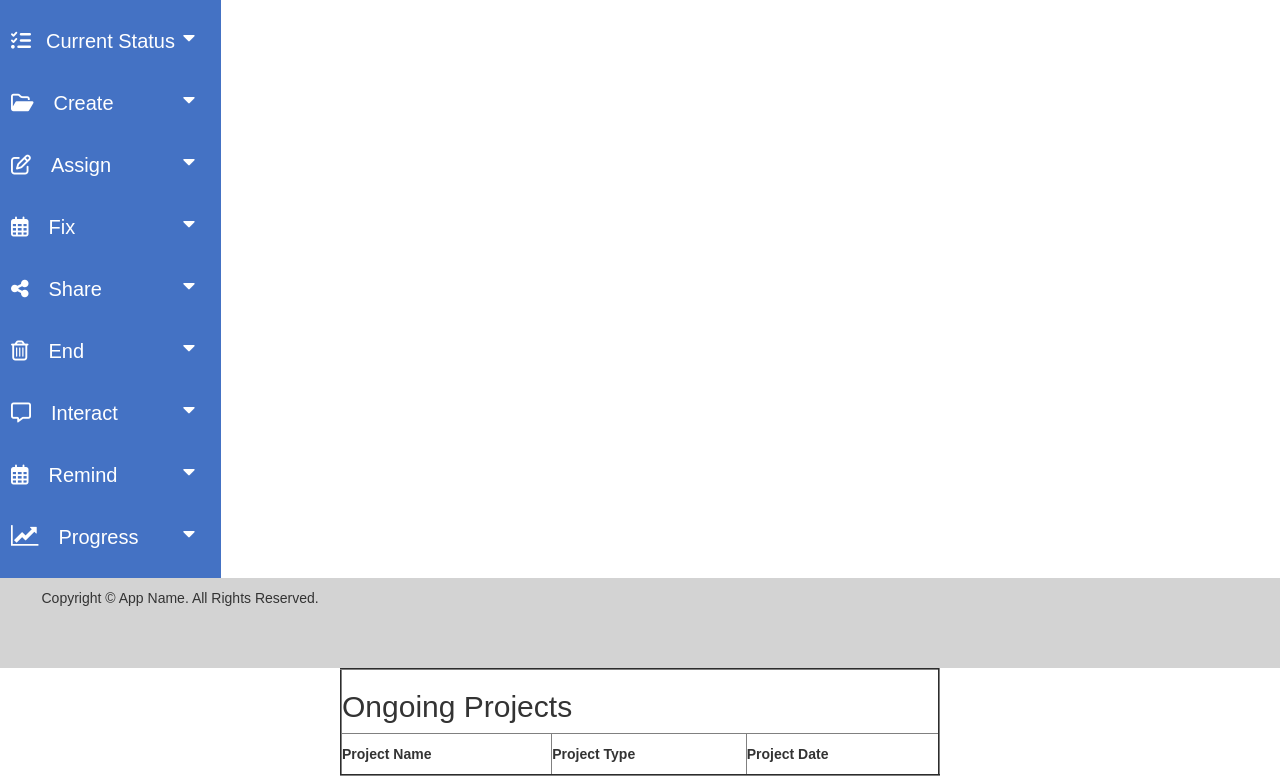
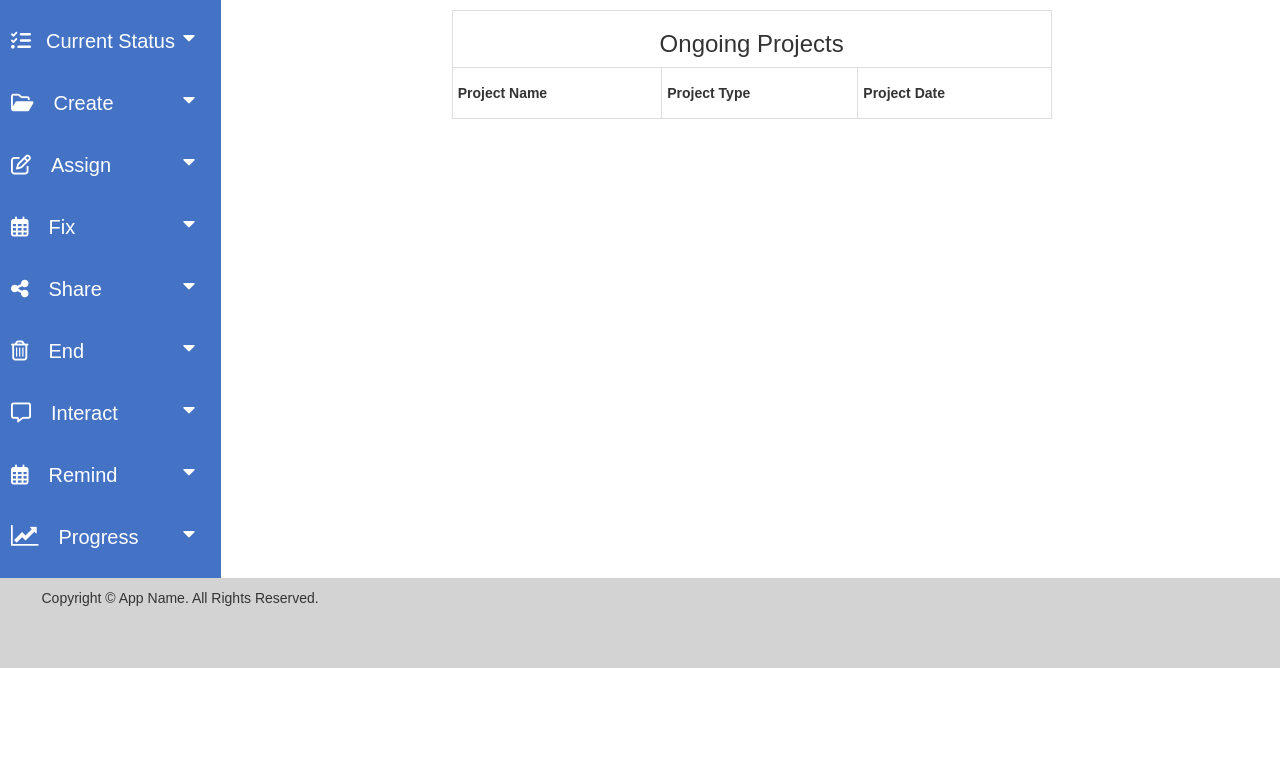
Before and after one commit to KLNarayana03/ResearchRealm, a PHP site: page /landingpage.php in a window 1280 px wide. Shown: the part 83-859 px from the top of the page. After the commit the page ends 751 px from the top, so only its background shows below. Run offline with PHP 8.4, Linux system fonts and the light colour scheme; the visitor is signed in with stand-in values (Sample User, id 1); data that the repository does not hold is empty; some libraries are stand-ins or nearby versions.

Commit message:
Update landingpage.php

```diff
--- a/final/landingpage.php
+++ b/final/landingpage.php
@@ -59,17 +59,15 @@ $result->execute();
         <!-- <i class="fa fa-caret-down"></i> -->
     </button>
       <div class="dropdown-container">
-      <button class="open-button" onclick="openForm()">Open Form</button>
+      <button class="open-button" onclick="openForm()">Create new Project</button>
 
 <div class="form-popup" id="myForm">
   <form action="createproject.php" class="form-container" method="post">
-    <h1>Project</h1>
 
-    <label for="projectname"><b>Project Name</b></label>
-    <input type="text" placeholder="Enter Project Name" name="projectname" required>
+    <hr class="new1">
 
-    <label for="projecttype">Project Type:</label>
-    <select id="projecttype" name="projecttype">
+    <input for="projectname" type="text" placeholder="Enter Project Name" name="projectname" required>
+    <select for="projecttype" id="projecttype" name="projecttype">
     <option value="btp">B.Tech Project</option>
     <option value="mtp">M.Tech Project</option>
     <option value="phd">PhD Project</option>
@@ -77,9 +75,7 @@ $result->execute();
     <option value="internship">Internship Project</option>
     <option value="misc">Miscellaneous Project</option>
     </select>
-
-    <label for="projectdesc"><b>Project Description</b></label>
-    <input type="text" placeholder="Enter Project Description" name="projectdesc">
+    <textarea for="projectdesc" class="projectdescription" name="projectdesc" placeholder="Enter Project Description" style="height:200px"></textarea>
 
     <!-- <button type="submit" class="btn" name="projectup-btn">Submit</button> -->
     <input type="submit" name="projectup-btn" class="btn" value="Submit">
@@ -107,7 +103,35 @@ function closeForm() {
         <i class="fa fa-caret-down"></i>
       </button>
       <div class="dropdown-container">
-        <a href="#">Project Deliverables</a>
+        <a href="#">Project Tasks</a>
+        <button class="open-button" onclick="openForm2()">Create new Task</button>
+        <div class="form-popup" id="myForm">
+  <form action="createtask.php" class="form-container" method="post">
+
+    <hr class="new1">
+
+    <input for="taskname" type="text" placeholder="Enter Task Name" name="taskname" required>
+    <textarea for="taskdesc" class="projectdescription" name="taskdesc" placeholder="Enter Task Description" style="height:200px"></textarea>
+
+    <input type="submit" name="projectup-btn" class="btn" value="Submit">
+    <button type="button" class="btn cancel" onclick="closeForm2()">Close</button>
+  </form>
+</div>
+
+<script>
+function openForm2() {
+  document.getElementById("myForm2").style.display = "block";
+}
+
+function closeForm2() {
+  document.getElementById("myForm2").style.display = "none";
+}
+</script>
+
+
+
+
+
         <a href="#">Others</a>
       </div>
 
@@ -252,7 +276,35 @@ function closeForm() {
   </div>
 
 <div class="main">
+<?php if(!isset($_SESSION['username'])): header("location: logout.php");?>
 
+    <?php else: ?>
+
+    <?php endif ?>
+
+    <!-- <?php echo "<h1> Welcome ".$_SESSION['username']." To Dashboard </h1>" ?> -->
+<table align="center" style="width:600px; line-height:40px; border: 1px solid #ddd;">
+      <tr>
+        <th colspan="3" style="text-align:center;"><h3>Ongoing Projects</h3></th>
+      </tr>
+      <tr>
+        <th style="padding:5px; border: 1px solid #ddd;">Project Name</th>
+        <th style="padding:5px; border: 1px solid #ddd;">Project Type</th>
+        <th style="padding:5px; border: 1px solid #ddd;">Project Date</th>
+      </tr>
+      <?php
+        while($rows=$result->fetch(PDO::FETCH_ASSOC)){
+      ?>
+        <tr>
+          <td style="padding:5px; border: 1px solid #ddd;"><?php echo $rows['projectname']; ?></td>
+          <td style="padding:5px; border: 1px solid #ddd;"><?php echo $rows['projecttype']; ?></td>
+          <td style="padding:5px; border: 1px solid #ddd;"><?php echo $rows['projectdate']; ?></td>
+        </tr>
+          <?php
+        }
+          ?>
+
+ </table>
 </div>
 
 
@@ -280,36 +332,9 @@ function closeForm() {
 <div class="footer">
     <p class="copyright">Copyright © App Name. All Rights Reserved.</p>
 </div>
-<?php if(!isset($_SESSION['username'])): header("location: logout.php");?>
 
-    <?php else: ?>
 
-    <?php endif ?>
 
-    <!-- <?php echo "<h1> Welcome ".$_SESSION['username']." To Dashboard </h1>" ?> -->
-
- <table align="center" border="2px" style="width:600px; line-height:40px;">
-      <tr>
-        <th colspan="3"><h2>Ongoing Projects</h2></th>
-      </tr>
-      <t>
-        <th>Project Name</th>
-        <th>Project Type</th>
-        <th>Project Date</th>
-      </t>
-      <?php
-        while($rows=$result->fetch(PDO::FETCH_ASSOC)){
-      ?>
-        <tr>
-          <td><?php echo $rows['projectname']; ?></td>
-          <td><?php echo $rows['projecttype']; ?></td>
-          <td><?php echo $rows['projectdate']; ?></td>
-        </tr>
-          <?php
-        }
-          ?>
-
- </table>
 
 </body>
 </html>
```
